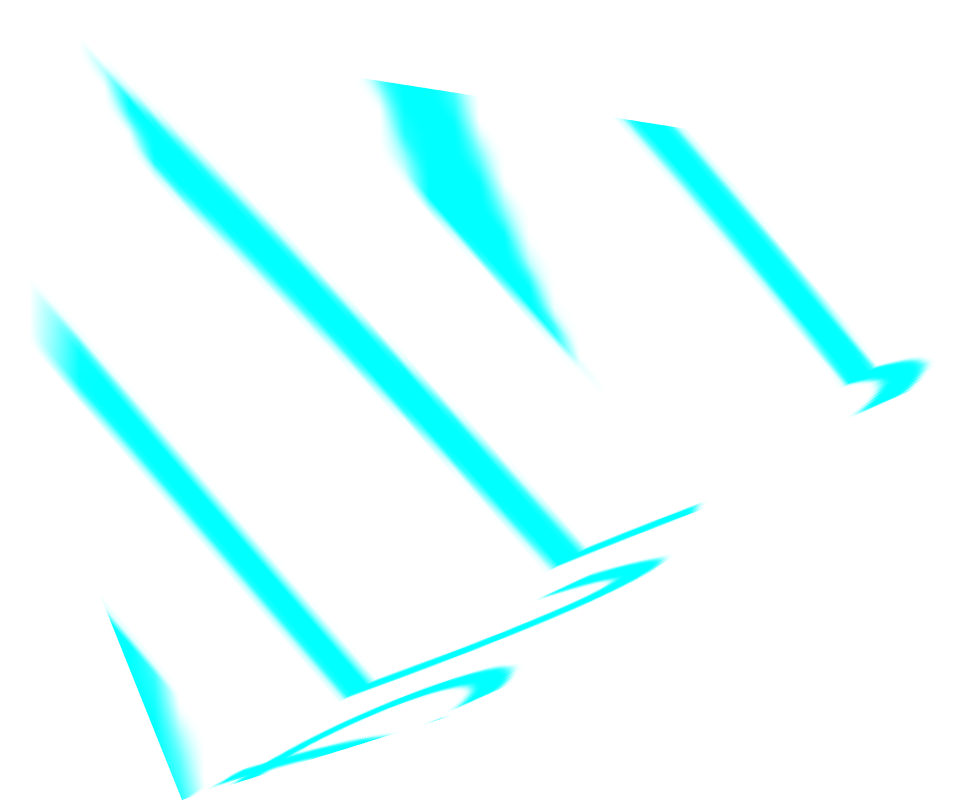
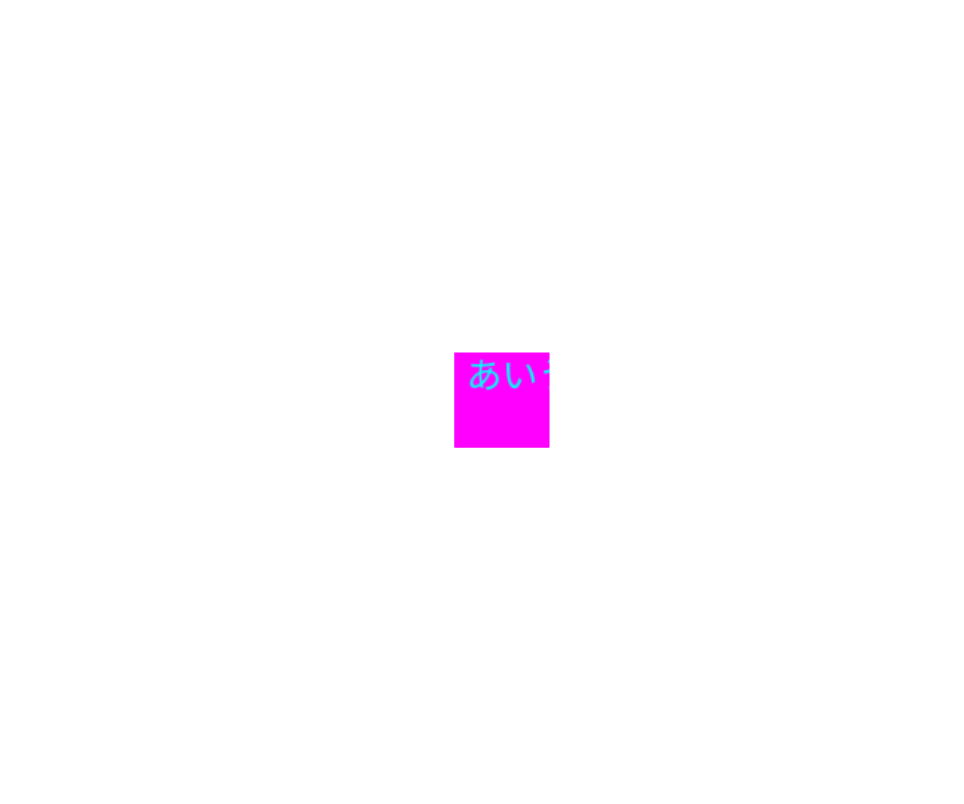
Before and after one commit to karadaharu/threejs-draw, a plain HTML site: page sample/buffer_geometry.html in a window 1280 px wide. Shown: the whole page, without its empty margins (138-1102 px from the left). Drawn offline with Linux system fonts and the light colour scheme; animation ran at ten frames a second.

Commit message:
Update shader projection

```diff
--- a/sample/buffer_geometry.html
+++ b/sample/buffer_geometry.html
@@ -13,12 +13,23 @@
 		<script src="../lib/webfontloader.js"></script>
 
     <script id="vertexShader" type="x-shader/x-vertex">
+// three.jsが予め定義してるuniform変数
+uniform mat4 modelMatrix;  // モデル変換行列
+uniform mat4 viewMatrix;  // ビュー変換行列
+uniform mat4 projectionMatrix;  // プロジェクション変換行列
+uniform vec3 cameraPosition;  // カメラの位置
+
 attribute vec3 position;
 varying vec2 vUv; // fragmentShaderに渡すための変数
 attribute vec2 uv;  //UV座標
 void main() {
     vUv = uv;
-    gl_Position = vec4(position, 1.0);
+    // モデル変換
+    vec4 modelPos = modelMatrix * vec4(position, 1.0);
+    // ビュー変換
+    vec4 modelViewPos = viewMatrix * modelPos;
+    // プロジェクション変換した座標をgl_Positionに代入
+    gl_Position = projectionMatrix * modelViewPos;
 }
     </script>
     <script id="fragmentShader" type="x-shader/x-fragment">
--- a/sample/buffer_geometry.js
+++ b/sample/buffer_geometry.js
@@ -4,13 +4,13 @@ var scene = new THREE.Scene();
 // レンダラー
 var renderer = new THREE.WebGLRenderer({alpha:true, antialias: true });
 renderer.setClearColor(0xffffff,1);
+renderer.setPixelRatio(window.devicePixelRatio ? window.devicePixelRatio : 1);
 renderer.setSize( window.innerWidth, window.innerHeight );
-renderer.setPixelRatio(window.devicePixelRatio ? window.devicePixelRatio : 1);
 document.body.appendChild( renderer.domElement );
 
 // カメラ
 var camera = new THREE.PerspectiveCamera( 50, window.innerWidth / window.innerHeight, 1, 1000 );
-camera.position.set(0, 0, 100);
+camera.position.set(0, 0, 10);
 
 // ライト
 var light = new THREE.AmbientLight( 0xffffff );
@@ -25,10 +25,10 @@ var geometry = new THREE.BufferGeometry();
 // |   |
 // a - b
 var vertexPositions = [
-    [-0.5, -1.0, 1.0], // a
+    [-0.5, -0.5, 1.0], // a
     [ 0.5, -0.5, 1.0], // b
-    [ 1.0,  0.5, 1.0], // c
-    [-1.0,  1.0, 1.0]  // d
+    [ 0.5,  0.5, 1.0], // c
+    [-0.5,  0.5, 1.0]  // d
 ];
 
 // Typed Arrayで頂点データを保持
@@ -46,14 +46,10 @@ var indices = new Uint16Array([
 ]);
 
 var uv = new Float32Array([
-    // 0.0, 1.0,
-    // 1.0, 1.0,
-    // 1.0, 0.0,
-    // 0.0, 0.0
-    0.2, 0.2,
-    0.1, 1.0,
-    1.0, 0.5,
-    0.4, 0.1
+    0.0, 1.0,
+    1.0, 1.0,
+    1.0, 0.0,
+    0.0, 0.0
 ]);
 
 // attributesを追加
@@ -65,6 +61,7 @@ geometry.addAttribute('uv', new THREE.BufferAttribute(uv,2));
 var material = new THREE.MeshLambertMaterial({
     color: 0xff0000
 });
+
 // シェーダー
 var material_shader = new THREE.RawShaderMaterial({
     uniforms: {
@@ -79,12 +76,18 @@ var material_shader = new THREE.RawShaderMaterial({
 var texture = new THREE.TextureLoader().load('../img/mona-lisa.jpg');
 // canvas要素
 let txtCanvas = document.createElement('canvas');
+txtCanvas.width = 80;
+txtCanvas.height = 80;
 let txtCanvasCtx = txtCanvas.getContext('2d');
-txtCanvasCtx.font = 'normal 80px ' + 'Cabin Sketch';
+txtCanvasCtx.font = 'normal 30px ' + 'Cabin Sketch';
+txtCanvasCtx.fillStyle = '#ff00ff';
+txtCanvasCtx.rect(0,0, 200, 8000);
+txtCanvasCtx.fill();
+
 txtCanvasCtx.fillStyle = '#00ffff';
 let txt = 'あいう';
 txtCanvasCtx.fillText(
-    txt, 10, 80
+    txt, 10, 30
 );
 let txtTexture = new THREE.Texture(txtCanvas);
 txtTexture.flipY = false;  // UVを反転しない (WebGLのデフォルトにする)
@@ -93,7 +96,7 @@ txtTexture.needsUpdate = true;  // テクスチャを更新
 material_shader.uniforms.txtTexture.value = txtTexture;
 
 var mesh = new THREE.Mesh(geometry, material_shader);
-mesh.position.z = 10;
+var mesh1 = new THREE.Mesh(geometry, material);
 
 scene.add(mesh);
 
```
